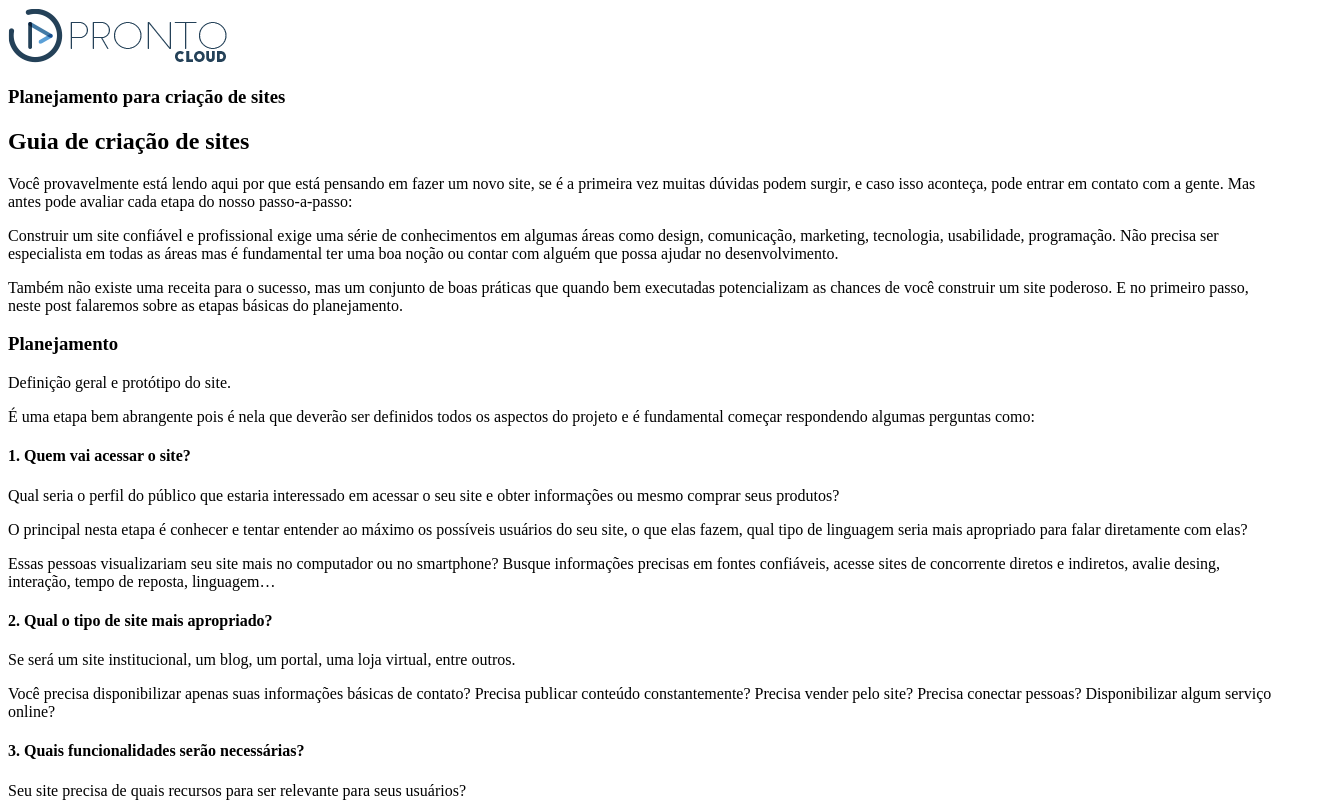
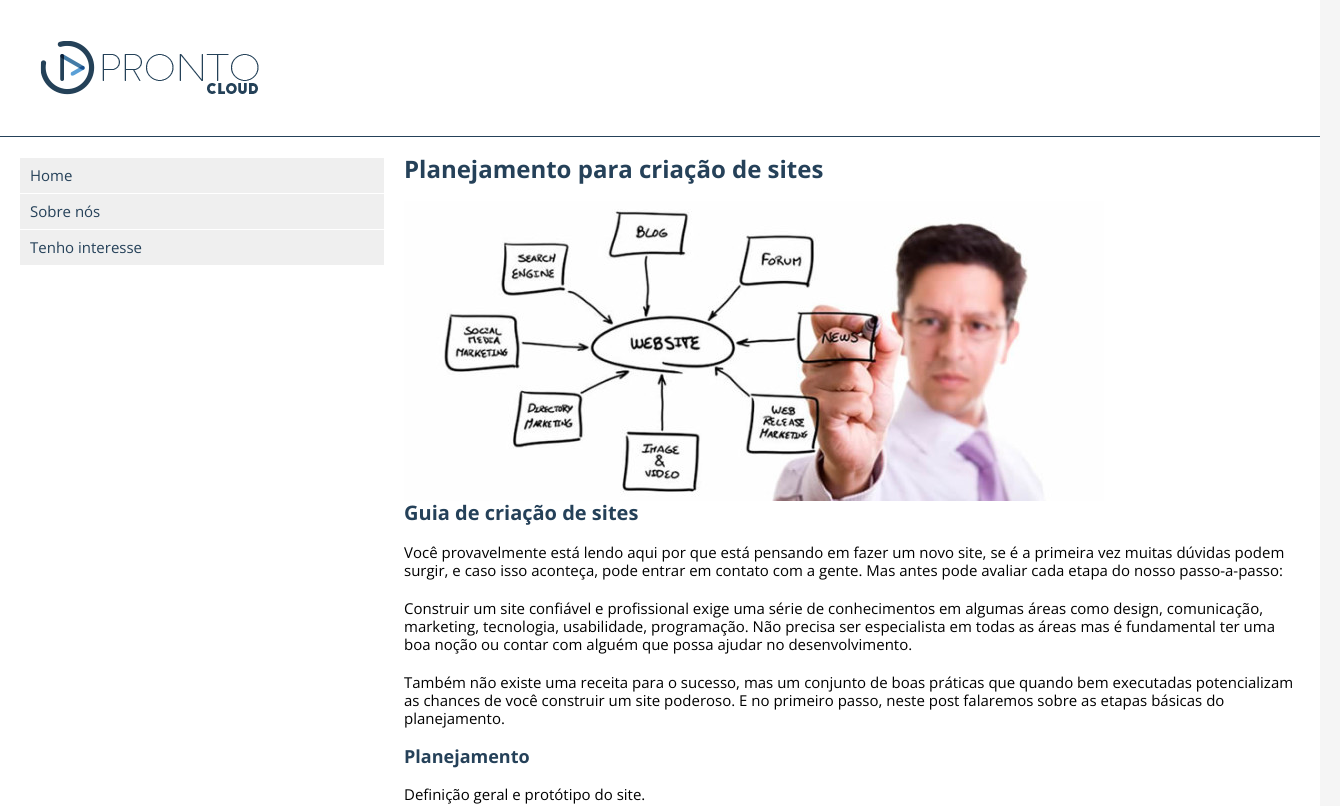
Before and after one commit to DamienFinarfim/Projeto_do_ProntoCloud, a plain HTML site: page prontocloud/index.html in a window 1280 px wide. Shown: the top 806 px of the page, 1340 px wide, since content can reach past the window. Drawn offline with nearby package versions, Linux system fonts and the light colour scheme.

Commit message:
Adicionando estilo

```diff
--- /dev/null
+++ b/prontocloud/css/reset.css
@@ -0,0 +1,83 @@
+/*
+html5doctor.com Reset Stylesheet
+v1.6.1
+Last Updated: 2010-09-17
+Author: Richard Clark - http://richclarkdesign.com
+Twitter: @rich_clark
+*/
+html, body, div, span, object, iframe,
+h1, h2, h3, h4, h5, h6, p, blockquote, pre,
+abbr, address, cite, code,
+del, dfn, em, img, ins, kbd, q, samp,
+small, strong, sub, sup, var,
+b, i,
+dl, dt, dd, ol, ul, li,
+fieldset, form, label, legend,
+caption, tbody, tfoot, thead, tr, th, td,
+article, aside, canvas, details, figcaption, figure,
+footer, header, hgroup, menu, nav, section, summary,
+time, mark, audio, video {
+ margin:0;
+ padding:0;
+ outline:0;
+ font-size:100%;
+ vertical-align:baseline;
+ background:transparent;
+}
+body {
+ line-height:1;
+}
+article,aside,details,figcaption,figure,
+footer,header,hgroup,menu,nav,section {
+ display:block;
+}
+nav ul {
+ list-style:none;
+}
+blockquote, q {
+ quotes:none;
+}
+blockquote:before, blockquote:after,
+q:before, q:after {
+ content:'';
+ content:none;
+}
+a {
+ margin:0;
+ padding:0;
+ font-size:100%;
+ vertical-align:baseline;
+ background:transparent;
+}
+/* change colours to suit your needs */
+ins {
+ background-color:#ff9;
+ color:#000;
+ text-decoration:none;
+}
+/* change colours to suit your needs */
+mark {
+ background-color:#ff9;
+ color:#000;
+ font-style:italic;
+ font-weight:bold;
+}
+del {
+ text-decoration: line-through;
+}
+abbr[title], dfn[title] {
+ border-bottom:1px dotted;
+ cursor:help;
+}
+/* change border colour to suit your needs */
+hr {
+ display:block;
+ height:1px;
+ border:0;
+ border-top:1px solid #cccccc;
+ margin:1em 0;
+ padding:0;
+}
+input, select {
+ vertical-align:middle;
+}
--- /dev/null
+++ b/prontocloud/css/styles.css
@@ -0,0 +1,126 @@
+html{
+    font-size: 62.5%;
+}
+
+body{
+    background-color: #f5f5f5;
+    font-family: 'Open Sans', sans-serif;
+}
+
+.main-container{
+    display: block;
+    width: 100vw;
+    margin: 0 auto;
+}
+
+.container{
+    display: block;
+    float: left;
+    padding: 20px;
+    width: 100%;
+    margin: 0 auto;
+}
+
+header{
+    background: #fff;
+    display: block;
+    float: left;
+    padding: 20px;
+    width: 100%;
+    border-bottom: 1px solid #254159;
+}
+
+h1{
+    font-size: 2.4rem;
+    color: #254159;
+    margin-bottom: 20px;
+}
+
+h2{
+    font-size: 2rem;
+    color: #254159;
+    margin-bottom: 20px;
+}
+
+h3{
+    font-size: 1.8rem;
+    color: #254159;
+    margin-bottom: 20px;
+}
+
+h4{
+    font-size: 1.6rem;
+    color: #385874;
+    margin-bottom: 20px;
+    padding-top: 10px;
+}
+
+p{
+    margin-bottom: 20px;
+    line-height: 1.8rem;
+}
+
+ol li{
+    font-size: 1.4rem;
+    color: #454545;
+    margin-left: 20px;
+}
+
+section{
+    background-color: #fff;
+    display: block;
+    width: 100%;
+    float: left;
+    font-size: 1.5rem;
+    padding: 20px;
+}
+
+section nav{
+    display: block;
+    float: left;
+    width: 30%;
+}
+
+nav li{
+    background-color: #efefef;
+    margin: 1px 20px 1px 0;
+    padding: 10px;
+}
+
+nav li:hover{
+    background-color: #dfdfdf;
+}
+
+nav a{
+    text-decoration: none;
+    color: #254159;
+}
+
+nav a:hover{
+    color: #385874;
+}
+
+section article{
+    display: block;
+    float: left;
+    width: 70%;
+}
+
+footer{
+    background-color: #254159;
+    color: #fff;
+    display: block;
+    float: left;
+    padding: 20px;
+    width: 100%;
+}
+
+footer p{
+    color: #ffffff;
+    font-size: 1.4rem;
+}
+
+footer small{
+    font-size: 80%;
+    display: block;
+}
--- a/prontocloud/index.html
+++ b/prontocloud/index.html
@@ -4,18 +4,39 @@
     <meta charset="UTF-8">
     <meta http-equiv="X-UA-Compatible" content="IE=edge">
     <meta name="viewport" content="width=device-width, initial-scale=1.0">
+    <link rel="stylesheet" href="../prontocloud/css/reset.css">
+    <link rel="stylesheet" href="./css/styles.css">
+    <link rel="short icon" href="./images/favicon.cc">
+    <link rel="apple-touch-icon" href="./images/icon-touch-retina.png">
+    <link rel="apple-touch-icon" href="./images/icon-touch-retina-iphone.png">
+    <link rel="apple-touch-icon" href="./images/icon-touch-retina-ipad.png">
+    <link rel="preconnect" href="https://fonts.googleapis.com">
+    <link rel="preconnect" href="https://fonts.gstatic.com" crossorigin>
+    <link href="https://fonts.googleapis.com/css2?family=Open+Sans:wght@300;400;700&display=swap" rel="stylesheet">
+
     <title>ProntoCloud</title>
 </head>
 <body>
+    <div class="main-container">
         <header>
+            <div class="container">
                 <img src="./images/prontocloud.png" alt="ProntoCloud">
+            </div>
         </header>
         <section>
             <nav>
-
+                <ul>
+                    <li><a href="#">Home</a></li>
+                    <li><a href="#">Sobre nós</a></li>
+                    <li><a href="#">Tenho interesse</a></li>
+                </ul>
             </nav>
             <article>
+                <div class="article">
                     <h1>Planejamento para criação de sites</h1>
+
+                    <img src="./images/web-design-planning-700x300.jpg" alt="Planejamento para cração de sites">
+
                     <h2>Guia de criação de sites</h2>
 
                     <p>Você provavelmente está lendo aqui por que está pensando em fazer um novo site, se é a primeira vez muitas dúvidas podem surgir, e caso isso aconteça, pode entrar em contato com a gente. Mas antes pode avaliar cada etapa do nosso passo-a-passo:</p>
@@ -59,15 +80,15 @@
                     </ol>
 
                     <p>Se quiser pode compartilhar seu resultado com a gente. No próximo post vamos continuar com o nosso guia de criação de sites , falando sobre os aspectos técnicos do desenvolvimento do seu site.</p>
-
-
-
-
+                </div>
             </article>
         </section>
         <footer>
+            <div class="container">
                 <p>&copy; ProntoCloud. Todos os direitos reservados.
                 <small>Desenvolvido por: Alexandre Silva</small></p>
+            </div>
         </footer>
+    </div>
 </body>
 </html>
```
Lines whose indentation alone changed are shown as unchanged.
